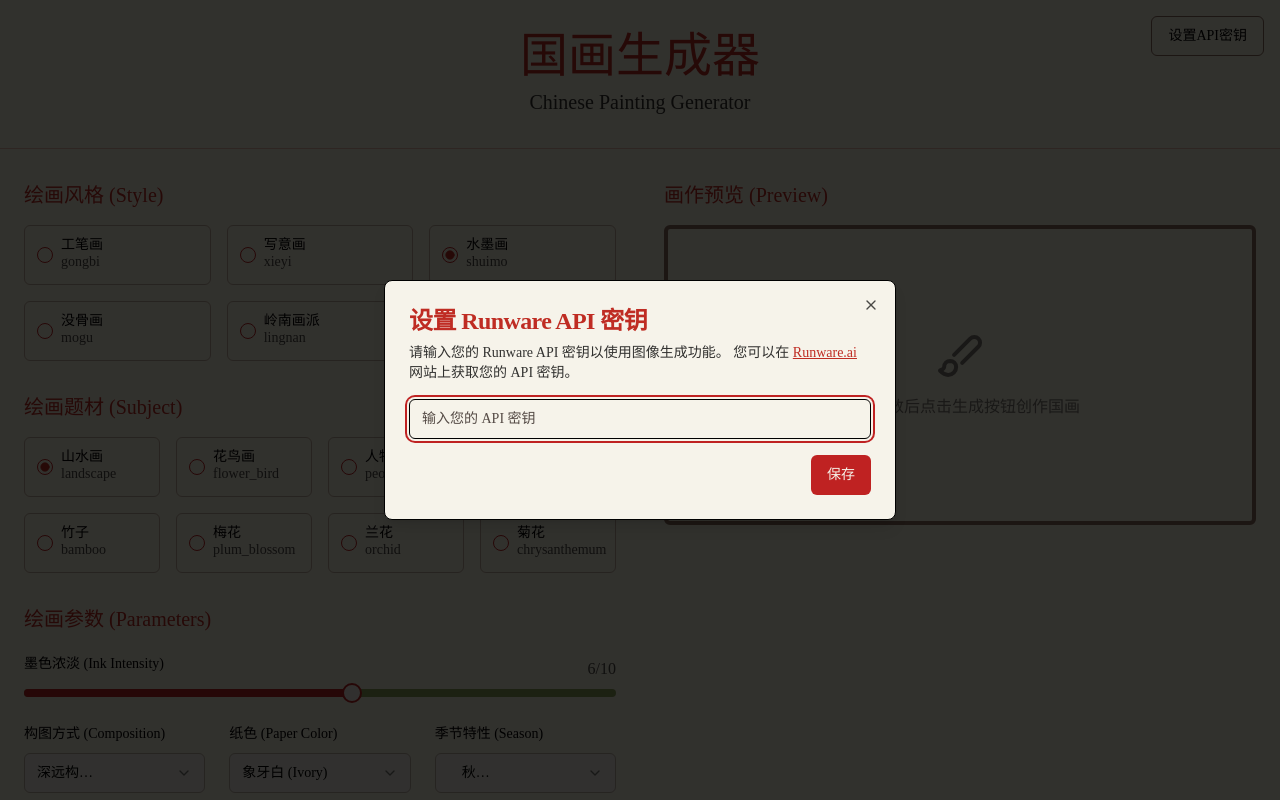
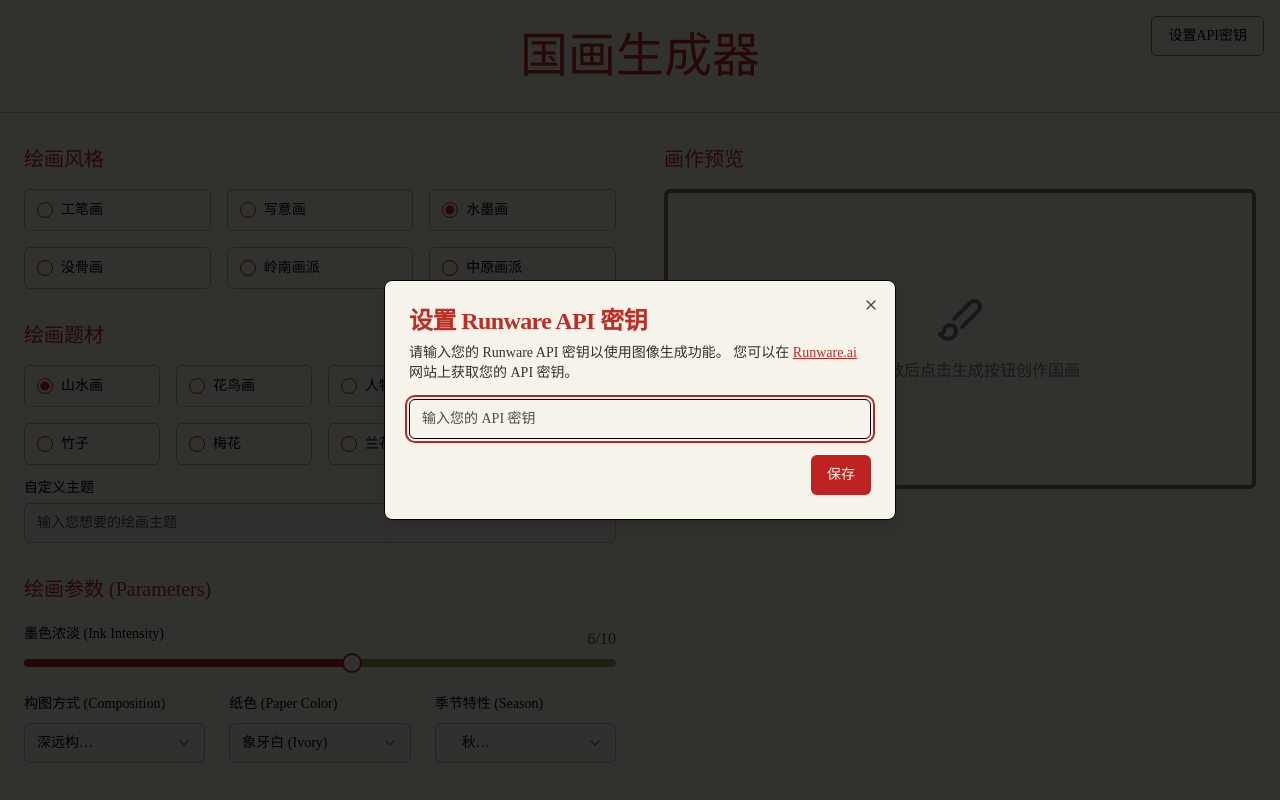
Before and after one commit to jianeasy/ink-blossom-weaver, a React (Vite) app: page / in a window 1280 px wide. Shown: the top 800 px of the page. Built offline with nearby package versions, Linux system fonts and the light colour scheme; a web font is replaced by a local one.

Commit message:
Add custom subject input and remove English prompts
- Removed English prompts from the UI.
- Added a text input field for users to enter a custom subject.

```diff
--- a/src/components/PaintingDisplay.tsx
+++ b/src/components/PaintingDisplay.tsx
@@ -25,7 +25,7 @@ const PaintingDisplay = ({ imageUrl, prompt, loading, onGenerate }: PaintingDisp
 
   return (
     <div className="space-y-4">
-      <h3 className="text-xl font-heading text-chinese-red">画作预览 (Preview)</h3>
+      <h3 className="text-xl font-heading text-chinese-red">画作预览</h3>
 
       <div className="rounded-md overflow-hidden border-4 border-chinese-brown bg-chinese-white min-h-[300px] flex items-center justify-center">
         {loading ? (
--- a/src/components/StyleSelector.tsx
+++ b/src/components/StyleSelector.tsx
@@ -25,14 +25,13 @@ const StyleSelector = ({ value, onChange }: StyleSelectorProps) => {
 
   return (
     <div className="space-y-4">
-      <h3 className="text-xl font-heading text-chinese-red">绘画风格 (Style)</h3>
+      <h3 className="text-xl font-heading text-chinese-red">绘画风格</h3>
       <RadioGroup value={value} onValueChange={handleChange} className="grid grid-cols-2 md:grid-cols-3 gap-4">
         {styles.map((style) => (
           <div key={style} className="flex items-center space-x-2 border border-chinese-brown/50 p-3 rounded-md hover:bg-chinese-brown/10 transition-colors">
             <RadioGroupItem value={style} id={`style-${style}`} className="text-chinese-red" />
             <Label htmlFor={`style-${style}`} className="cursor-pointer w-full">
               <span className="font-heading">{translateStyle(style)}</span>
-              <span className="text-sm text-chinese-black/70 block">{style}</span>
             </Label>
           </div>
         ))}
--- a/src/components/SubjectSelector.tsx
+++ b/src/components/SubjectSelector.tsx
@@ -1,15 +1,18 @@
 
-import React from "react";
+import React, { useState } from "react";
 import { RadioGroup, RadioGroupItem } from "@/components/ui/radio-group";
 import { Label } from "@/components/ui/label";
+import { Input } from "@/components/ui/input";
 import { PaintingSubject, translateSubject } from "@/types/ChinesePainting";
 
 interface SubjectSelectorProps {
   value: PaintingSubject;
   onChange: (value: PaintingSubject) => void;
+  customSubject: string;
+  onCustomSubjectChange: (value: string) => void;
 }
 
-const SubjectSelector = ({ value, onChange }: SubjectSelectorProps) => {
+const SubjectSelector = ({ value, onChange, customSubject, onCustomSubjectChange }: SubjectSelectorProps) => {
   const subjects: PaintingSubject[] = [
     "landscape",
     "flower_bird",
@@ -25,20 +28,34 @@ const SubjectSelector = ({ value, onChange }: SubjectSelectorProps) => {
     onChange(value as PaintingSubject);
   };
 
+  const handleCustomSubjectChange = (e: React.ChangeEvent<HTMLInputElement>) => {
+    onCustomSubjectChange(e.target.value);
+  };
+
   return (
     <div className="space-y-4">
-      <h3 className="text-xl font-heading text-chinese-red">绘画题材 (Subject)</h3>
+      <h3 className="text-xl font-heading text-chinese-red">绘画题材</h3>
       <RadioGroup value={value} onValueChange={handleChange} className="grid grid-cols-2 md:grid-cols-4 gap-4">
         {subjects.map((subject) => (
           <div key={subject} className="flex items-center space-x-2 border border-chinese-brown/50 p-3 rounded-md hover:bg-chinese-brown/10 transition-colors">
             <RadioGroupItem value={subject} id={`subject-${subject}`} className="text-chinese-red" />
             <Label htmlFor={`subject-${subject}`} className="cursor-pointer w-full">
               <span className="font-heading">{translateSubject(subject)}</span>
-              <span className="text-sm text-chinese-black/70 block">{subject}</span>
             </Label>
           </div>
         ))}
       </RadioGroup>
+
+      <div className="mt-4">
+        <Label htmlFor="customSubject" className="block text-chinese-black mb-2">自定义主题</Label>
+        <Input
+          id="customSubject"
+          value={customSubject}
+          onChange={handleCustomSubjectChange}
+          placeholder="输入您想要的绘画主题"
+          className="chinese-input w-full"
+        />
+      </div>
     </div>
   );
 };
--- a/src/pages/Index.tsx
+++ b/src/pages/Index.tsx
@@ -27,6 +27,7 @@ const Index = () => {
   // Default painting options
   const [style, setStyle] = useState<PaintingStyle>("shuimo");
   const [subject, setSubject] = useState<PaintingSubject>("landscape");
+  const [customSubject, setCustomSubject] = useState<string>("");
   const [parameters, setParameters] = useState<PaintingParameters>({
     inkIntensity: 6,
     composition: "deep_far",
@@ -38,6 +39,7 @@ const Index = () => {
     return {
       style,
       subject,
+      customSubject,
       parameters
     };
   };
@@ -74,7 +76,6 @@ const Index = () => {
     <div className="min-h-screen pb-16">
       <header className="text-center py-8 border-b border-chinese-red/30 relative animate-ink-flow">
         <h1 className="text-4xl md:text-5xl font-heading text-chinese-red">国画生成器</h1>
-        <h2 className="text-lg md:text-xl text-chinese-black/80 mt-2">Chinese Painting Generator</h2>
         <ApiKeyInput />
       </header>
 
@@ -82,7 +83,12 @@ const Index = () => {
         <div className="grid grid-cols-1 lg:grid-cols-2 gap-12">
           <div className="space-y-8 animate-ink-flow" style={{ animationDelay: "0.2s" }}>
             <StyleSelector value={style} onChange={setStyle} />
-            <SubjectSelector value={subject} onChange={setSubject} />
+            <SubjectSelector
+              value={subject}
+              onChange={setSubject}
+              customSubject={customSubject}
+              onCustomSubjectChange={setCustomSubject}
+            />
             <ParameterControls parameters={parameters} onChange={setParameters} />
 
             {!generatedImageUrl && (
@@ -120,7 +126,7 @@ const Index = () => {
       </main>
 
       <footer className="text-center py-6 text-chinese-black/60 text-sm border-t border-chinese-red/30">
-        <p>基于 AI 技术的国画生成器 | Chinese Painting Generator Powered by AI</p>
+        <p>基于 AI 技术的国画生成器</p>
       </footer>
     </div>
   );
--- a/src/types/ChinesePainting.ts
+++ b/src/types/ChinesePainting.ts
@@ -2,6 +2,7 @@
 export interface ChinesePaintingOptions {
   style: PaintingStyle;
   subject: PaintingSubject;
+  customSubject?: string;
   parameters: PaintingParameters;
 }
 
--- a/src/utils/promptBuilder.ts
+++ b/src/utils/promptBuilder.ts
@@ -2,12 +2,19 @@
 import { ChinesePaintingOptions, translateStyle, translateSubject, translateComposition, translateSeason } from "../types/ChinesePainting";
 
 export const buildChinesePaintingPrompt = (options: ChinesePaintingOptions): string => {
-  const { style, subject, parameters } = options;
+  const { style, subject, customSubject, parameters } = options;
   const { inkIntensity, composition, paperColor, seasonalFeature } = parameters;
 
   // Base prompt structure
   let prompt = `Traditional Chinese painting (国画) in ${translateStyle(style)} style, `;
+
+  // Use custom subject if provided, otherwise use predefined subject
+  if (customSubject && customSubject.trim() !== '') {
+    prompt += `depicting ${customSubject}, `;
+  } else {
     prompt += `depicting ${translateSubject(subject)}, `;
+  }
+
   prompt += `with ${translateComposition(composition)} composition, `;
   prompt += `${translateSeason(seasonalFeature)} season, `;
 
@@ -45,7 +52,8 @@ export const buildChinesePaintingPrompt = (options: ChinesePaintingOptions): str
       break;
   }
 
-  // Add subject-specific details
+  // Add subject-specific details if no custom subject is provided
+  if (!customSubject || customSubject.trim() === '') {
     switch (subject) {
       case "landscape":
         prompt += "with mountains, water, mist, and small pavilions in distance, ";
@@ -72,6 +80,7 @@ export const buildChinesePaintingPrompt = (options: ChinesePaintingOptions): str
         prompt += "with chrysanthemums symbolizing integrity and longevity, ";
         break;
     }
+  }
 
   // Add seasonal elements
   switch (seasonalFeature) {
```
Lines whose indentation alone changed are shown as unchanged.
